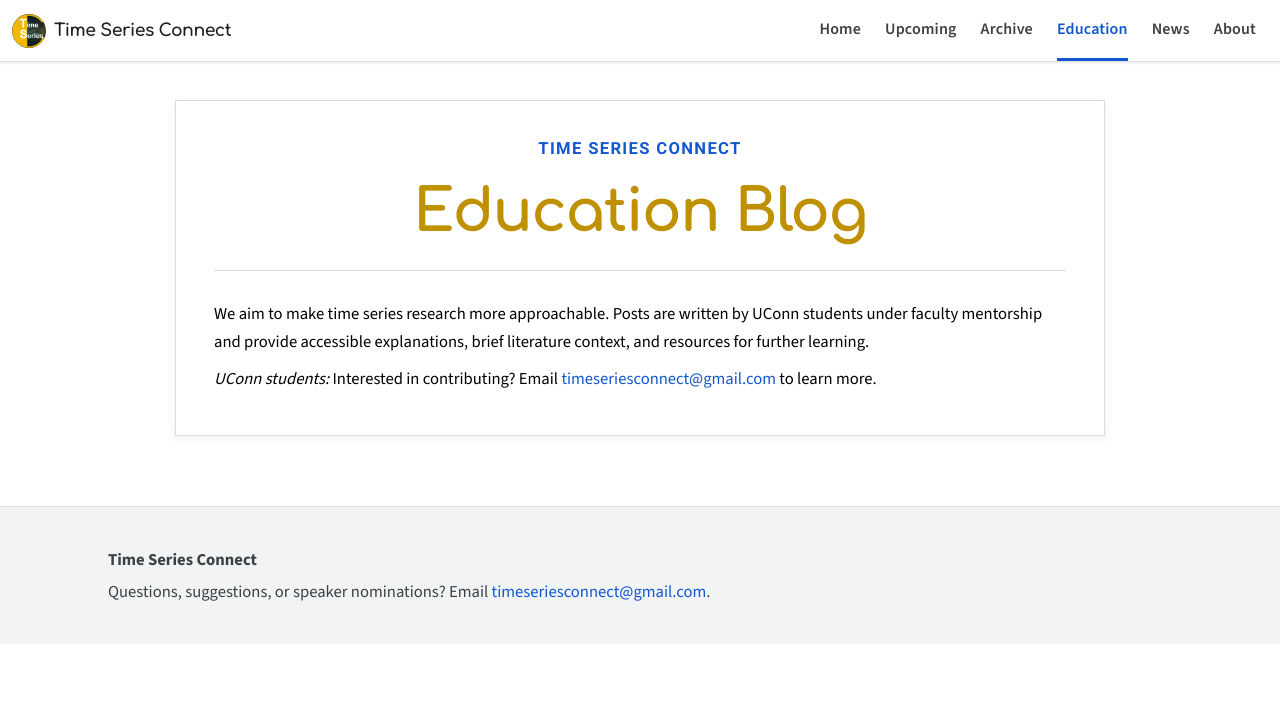
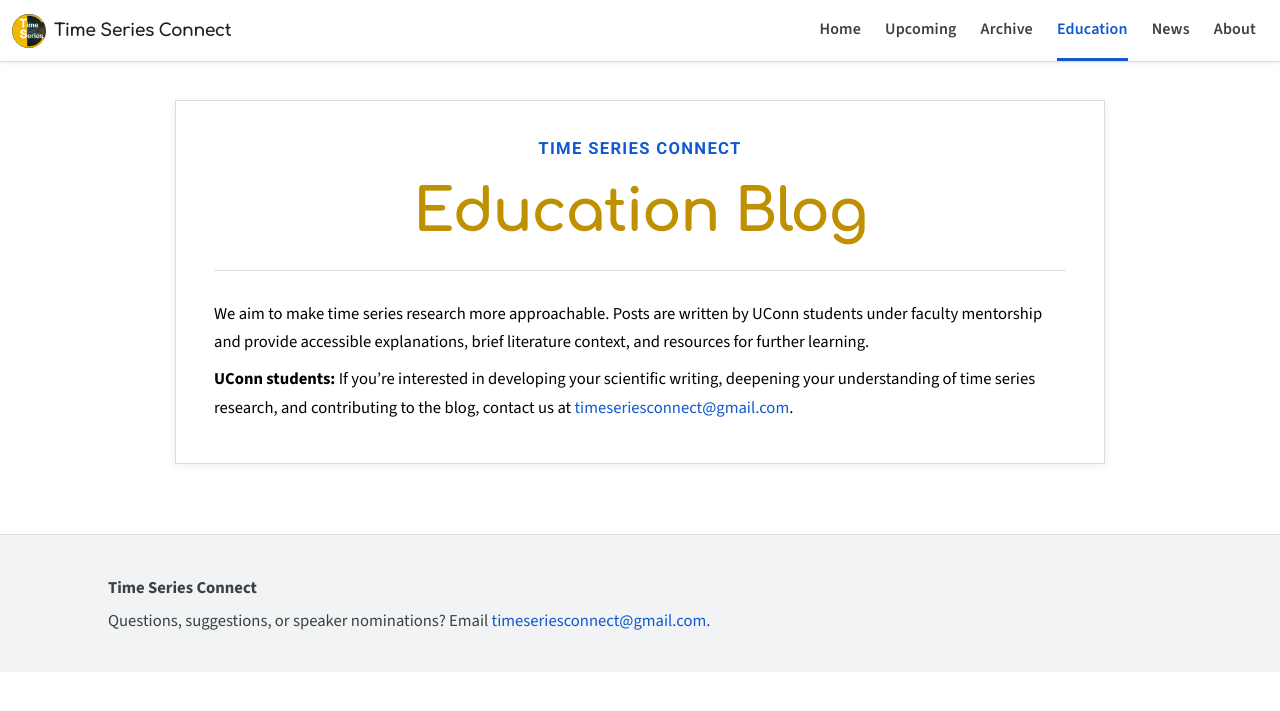
Before and after one commit to yaozheng-stat/time-series-connect, a Jekyll site: the page built from _pages/education-blog.md, in a window 1280 px wide. Shown: the top 711 px of the page. Built offline with Jekyll 4.4.1, drawn with Linux system fonts in a browser that asks for light colours.

Commit message:
update description

```diff
--- a/_pages/education-blog.md
+++ b/_pages/education-blog.md
@@ -6,4 +6,4 @@ permalink: /education-blog/
 
 We aim to make time series research more approachable. Posts are written by UConn students under faculty mentorship and provide accessible explanations, brief literature context, and resources for further learning.
 
-*UConn students:* Interested in contributing? Email [timeseriesconnect@gmail.com](mailto:timeseriesconnect@gmail.com) to learn more.
+**UConn students:** If you’re interested in developing your scientific writing, deepening your understanding of time series research, and contributing to the blog, contact us at [timeseriesconnect@gmail.com](mailto:timeseriesconnect@gmail.com).
```
